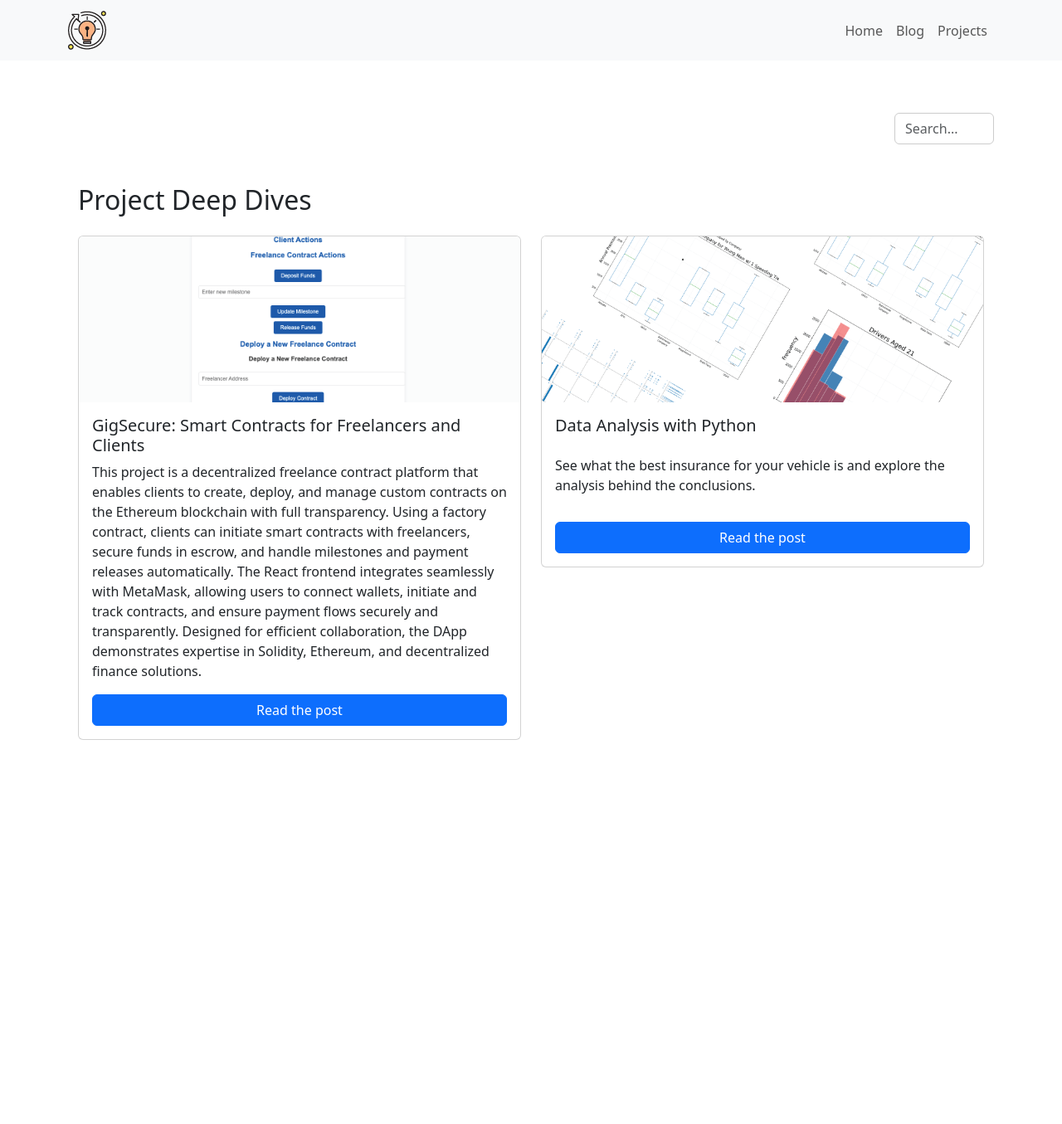
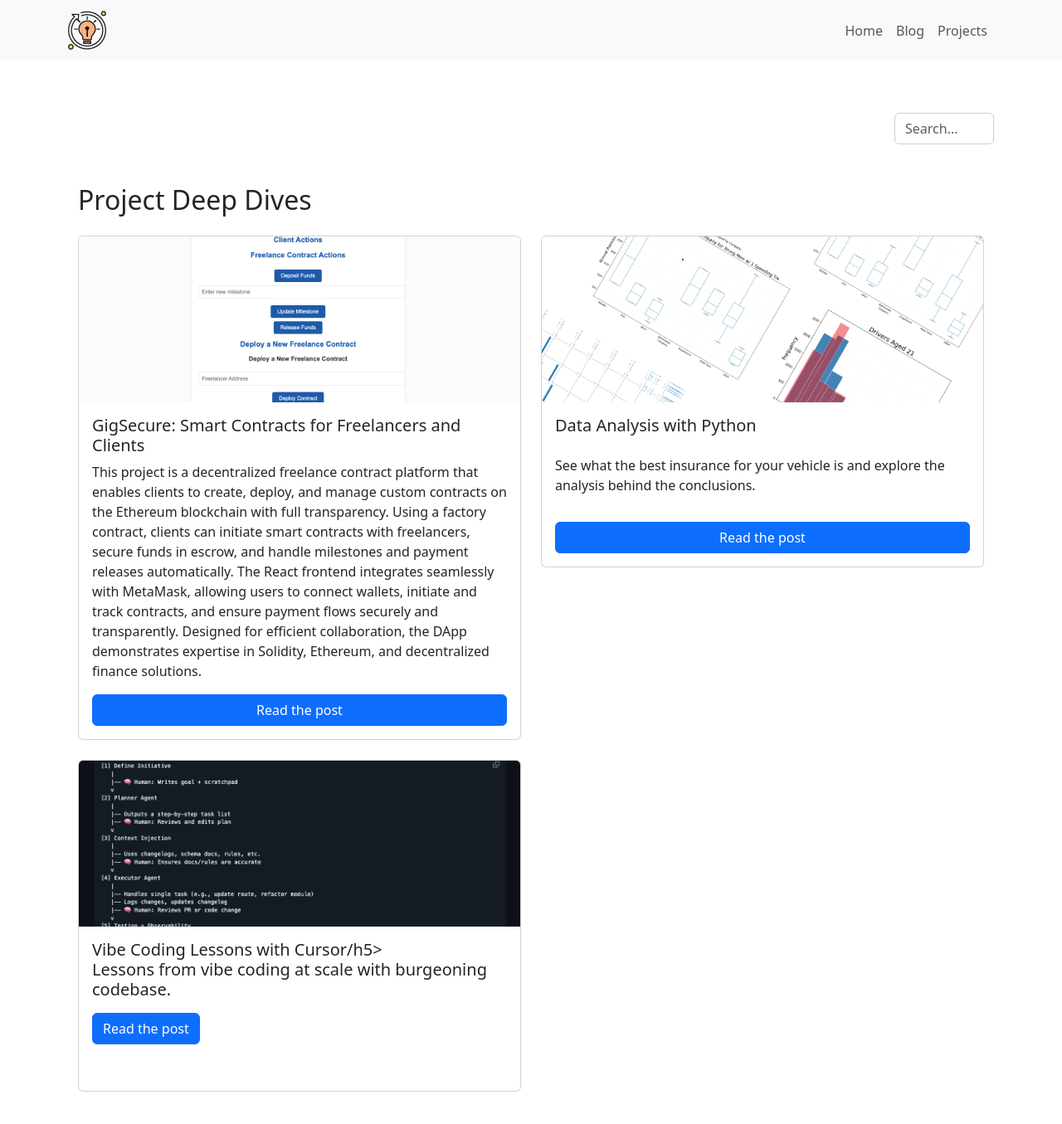
Before and after one commit to typride/typride.github.io, a Jekyll site: the page blog.html, which Jekyll copies as it is, in a window 1280 px wide and 1388 px high. Shown: the top 1355 px of the window at 83% size. Built offline with Jekyll 4.4.1, drawn with Linux system fonts in a browser that asks for light colours.

Commit message:
Update blog.html

```diff
--- a/blog.html
+++ b/blog.html
@@ -77,6 +77,17 @@
                     </div>
                 </div>
             </div>
+            <!-- Project 3 -->
+            <div class="col-md-6 mb-4 project-item">
+                <div class="card">
+                    <img src="images/blogs-projects/vibe-coding-lessons-header.png" class="card-img-top" alt="vibe coding lessons diagram">
+                    <div class="card-body">
+                        <h5 class="card-title">Vibe Coding Lessons with Cursor/h5>
+                        <p class="card-text">Lessons from vibe coding at scale with burgeoning codebase.</p>
+                        <a href="blogs/vibe-coding-lessons.html" class="btn btn-primary">Read the post</a>
+                    </div>
+                </div>
+            </div>
 
             <!-- Additional projects can go here -->
         </div>
```
